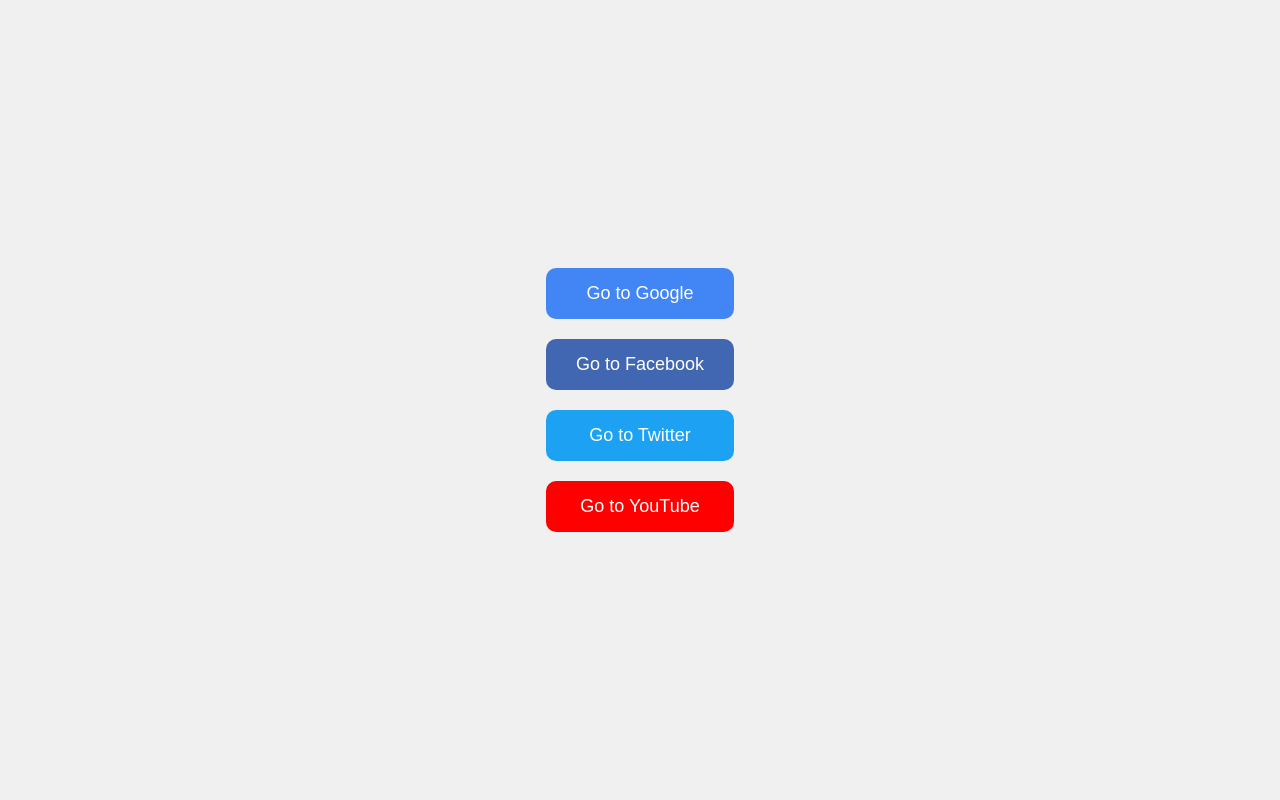
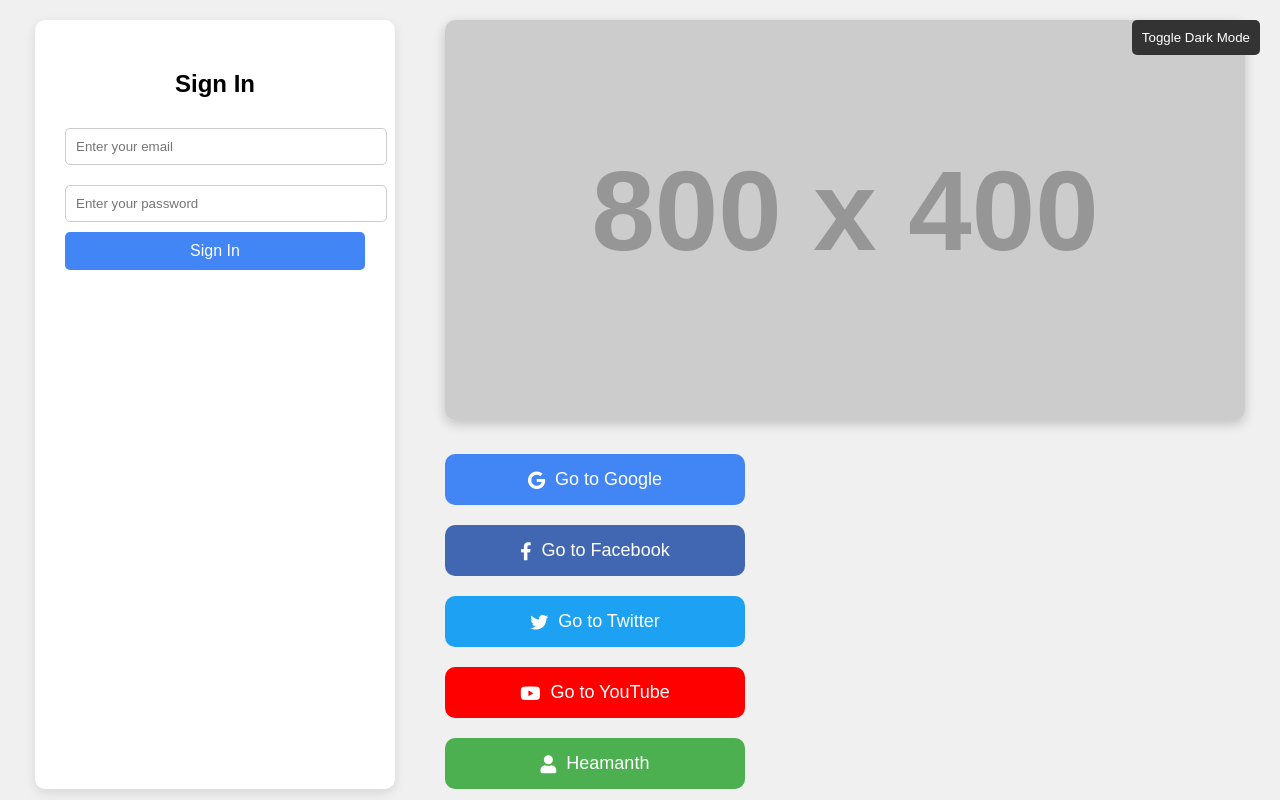
Before and after one commit to heamanth05/my-static-web-app, a plain HTML site: page index.html in a window 1280 px wide. Drawn offline with Linux system fonts and the light colour scheme; placeholder pictures from the web are drawn by us.

Commit message:
Update index.html

```diff
--- a/index.html
+++ b/index.html
@@ -1,25 +1,86 @@
-
 <!DOCTYPE html>
 <html lang="en">
 <head>
     <meta charset="UTF-8">
     <meta name="viewport" content="width=device-width, initial-scale=1.0">
-    <title>Colorful Buttons</title>
+    <title>Colorful Buttons and Sign-In</title>
+    <link href="https://cdnjs.cloudflare.com/ajax/libs/font-awesome/5.15.3/css/all.min.css" rel="stylesheet">
     <style>
         body {
             font-family: Arial, sans-serif;
             display: flex;
             justify-content: center;
-            align-items: center;
+            align-items: flex-start;
             height: 100vh;
             margin: 0;
             background-color: #f0f0f0;
+            transition: background-color 0.3s;
+            padding: 20px;
+            box-sizing: border-box;
+        }
+
+        .container {
+            display: flex;
+            flex-direction: row;
+            gap: 50px;
+            width: 100%;
+            justify-content: center;
+        }
+
+        .sign-in-container {
+            background-color: #fff;
+            padding: 30px;
+            border-radius: 10px;
+            box-shadow: 0 4px 12px rgba(0, 0, 0, 0.1);
+            width: 300px;
+        }
+
+        .sign-in-container h2 {
+            text-align: center;
+            margin-bottom: 20px;
+        }
+
+        .sign-in-container input {
+            width: 100%;
+            padding: 10px;
+            margin: 10px 0;
+            border-radius: 5px;
+            border: 1px solid #ccc;
+        }
+
+        .sign-in-container button {
+            width: 100%;
+            padding: 10px;
+            background-color: #4285F4;
+            color: white;
+            border: none;
+            border-radius: 5px;
+            font-size: 16px;
+            cursor: pointer;
+        }
+
+        .sign-in-container button:hover {
+            background-color: #357AE8;
+        }
+
+        .image-container {
+            width: 100%;
+            text-align: center;
+            margin-bottom: 30px;
+        }
+
+        .image-container img {
+            max-width: 100%;
+            height: auto;
+            border-radius: 10px;
+            box-shadow: 0 4px 12px rgba(0, 0, 0, 0.2);
         }
 
         .button-container {
             display: flex;
             flex-direction: column;
             gap: 20px;
+            width: 300px;
         }
 
         .btn {
@@ -32,6 +93,10 @@
             transition: transform 0.3s ease, box-shadow 0.3s ease;
             text-align: center;
             text-decoration: none;
+            display: flex;
+            align-items: center;
+            justify-content: center;
+            gap: 10px;
         }
 
         .btn:hover {
@@ -43,14 +108,90 @@
         .facebook { background-color: #4267B2; }
         .twitter { background-color: #1DA1F2; }
         .youtube { background-color: #FF0000; }
+        .heamanth { background-color: #4CAF50; }
+
+        .dark-mode {
+            background-color: #121212;
+            color: white;
+        }
+
+        .dark-mode-btn {
+            position: absolute;
+            top: 20px;
+            right: 20px;
+            padding: 10px;
+            border: none;
+            background-color: #333;
+            color: white;
+            cursor: pointer;
+            border-radius: 5px;
+        }
     </style>
 </head>
 <body>
-    <div class="button-container">
-        <a href="https://www.google.com" class="btn google" target="_blank">Go to Google</a>
-        <a href="https://www.facebook.com" class="btn facebook" target="_blank">Go to Facebook</a>
-        <a href="https://www.twitter.com" class="btn twitter" target="_blank">Go to Twitter</a>
-        <a href="https://www.youtube.com" class="btn youtube" target="_blank">Go to YouTube</a>
+    <div class="container">
+        <!-- Sign-In Form Section (Left side) -->
+        <div class="sign-in-container">
+            <h2>Sign In</h2>
+            <form id="sign-in-form" action="#" method="POST">
+                <input type="email" id="email" name="email" placeholder="Enter your email" required>
+                <input type="password" id="password" name="password" placeholder="Enter your password" required>
+                <button type="submit">Sign In</button>
+            </form>
+        </div>
+
+        <!-- Right Side Content -->
+        <div>
+            <!-- Image Section -->
+            <div class="image-container">
+                <img src="https://via.placeholder.com/800x400" alt="Example Image">
+            </div>
+
+            <!-- Dark Mode Toggle Button -->
+            <button class="dark-mode-btn" onclick="toggleDarkMode()">Toggle Dark Mode</button>
+
+            <!-- Buttons Section -->
+            <div class="button-container">
+                <a href="https://www.google.com" class="btn google" target="_blank" data-tooltip="Search the web on Google">
+                    <i class="fab fa-google"></i> Go to Google
+                </a>
+                <a href="https://www.facebook.com" class="btn facebook" target="_blank" data-tooltip="Connect with friends on Facebook">
+                    <i class="fab fa-facebook-f"></i> Go to Facebook
+                </a>
+                <a href="https://www.twitter.com" class="btn twitter" target="_blank" data-tooltip="See what's happening on Twitter">
+                    <i class="fab fa-twitter"></i> Go to Twitter
+                </a>
+                <a href="https://www.youtube.com" class="btn youtube" target="_blank" data-tooltip="Watch videos on YouTube">
+                    <i class="fab fa-youtube"></i> Go to YouTube
+                </a>
+                <!-- Heamanth Button -->
+                <a href="https://www.heamanth.online.com" class="btn heamanth" target="_blank" data-tooltip="Visit Heamanth's website">
+                    <i class="fas fa-user"></i> Heamanth
+                </a>
+            </div>
+        </div>
     </div>
+
+    <script>
+        // Toggle dark mode
+        function toggleDarkMode() {
+            const body = document.body;
+            body.classList.toggle('dark-mode');
+        }
+
+        // Example form submission logic (you would replace this with actual handling logic)
+        const signInForm = document.getElementById('sign-in-form');
+        signInForm.addEventListener('submit', function (event) {
+            event.preventDefault(); // Prevent actual submission for demo purposes
+            const email = document.getElementById('email').value;
+            const password = document.getElementById('password').value;
+
+            // For demo purposes, we'll just log the input values to the console
+            console.log('Email:', email);
+            console.log('Password:', password);
+
+            // You would handle the sign-in logic here (e.g., send the data to a server)
+        });
+    </script>
 </body>
 </html>
```
